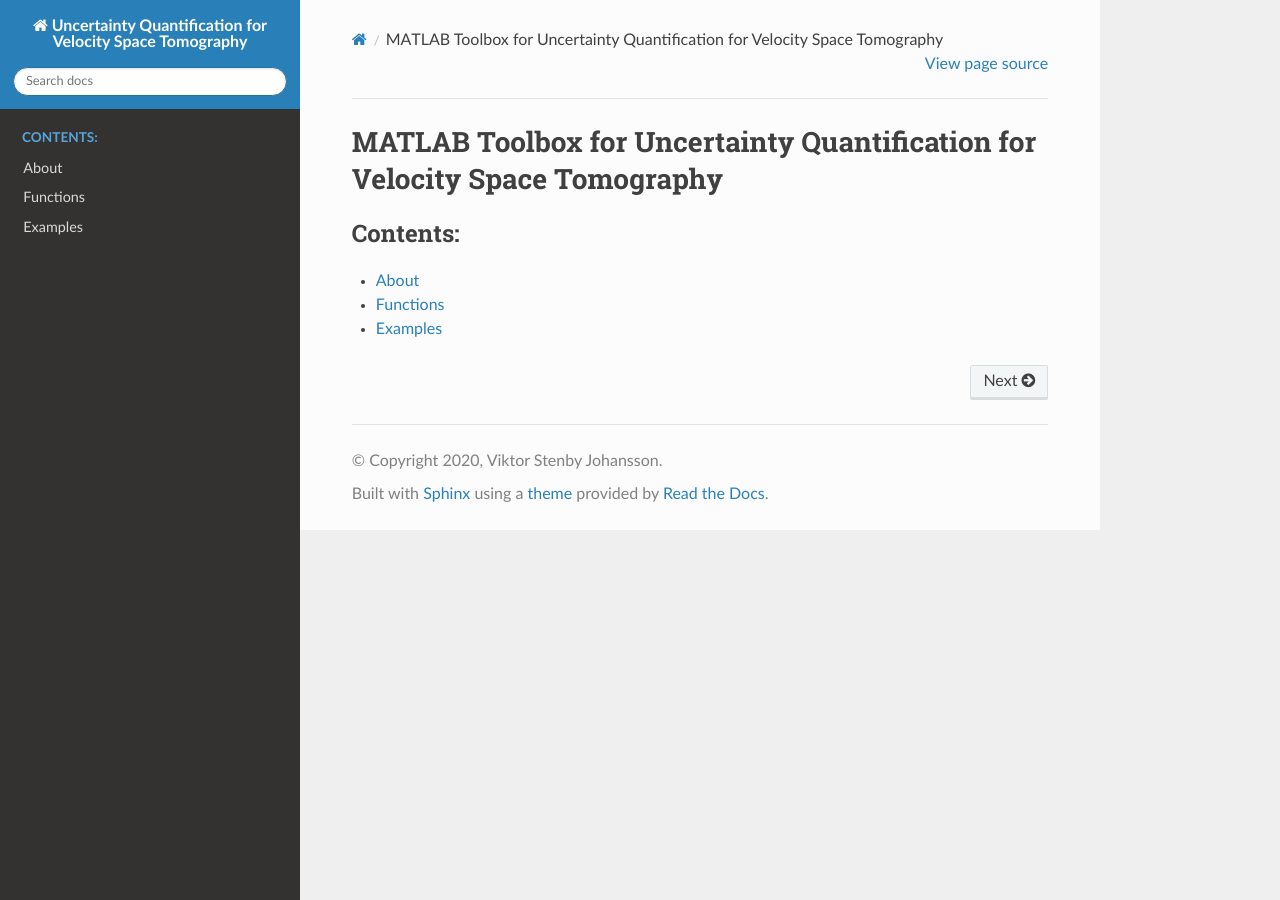
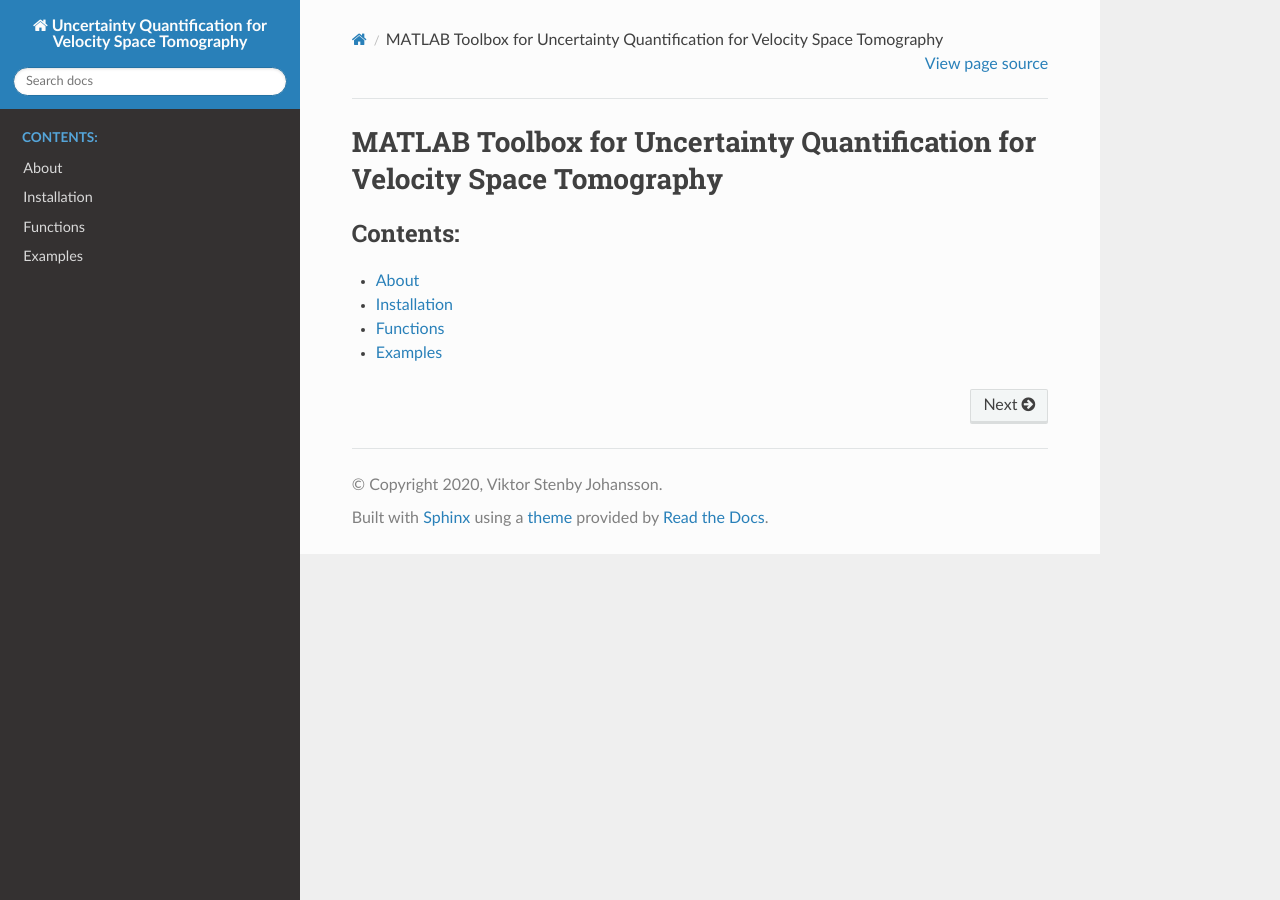
Before and after one commit to vstenby/BSc_VelocitySpaceUQ, a Sphinx documentation site: the page built from doc/index.rst, in a window 1280 px wide. Built offline with Sphinx 7.4.7 and the Read the Docs theme 2.0.0, drawn with Linux system fonts in a browser that asks for light colours.

Commit message:
Fresh documentation interface

```diff
--- a/doc/index.rst
+++ b/doc/index.rst
@@ -11,5 +11,6 @@ MATLAB Toolbox for Uncertainty Quantification for Velocity Space Tomography
    :caption: Contents:
 
    about
+   installation
    functions
    examples
--- /dev/null
+++ b/doc/installation.rst
@@ -0,0 +1,6 @@
+
+
+Installation
+============
+
+Here, I will write a bit about how the MATLAB toolbox should be installed.
```
